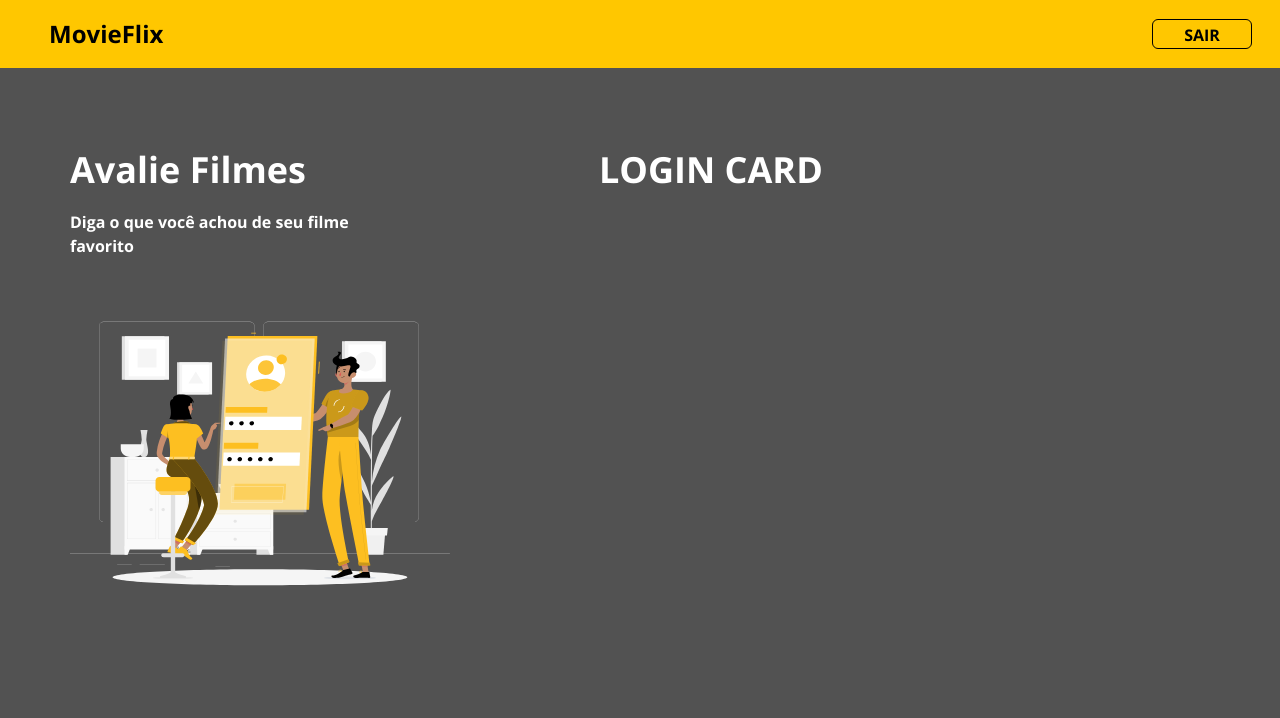
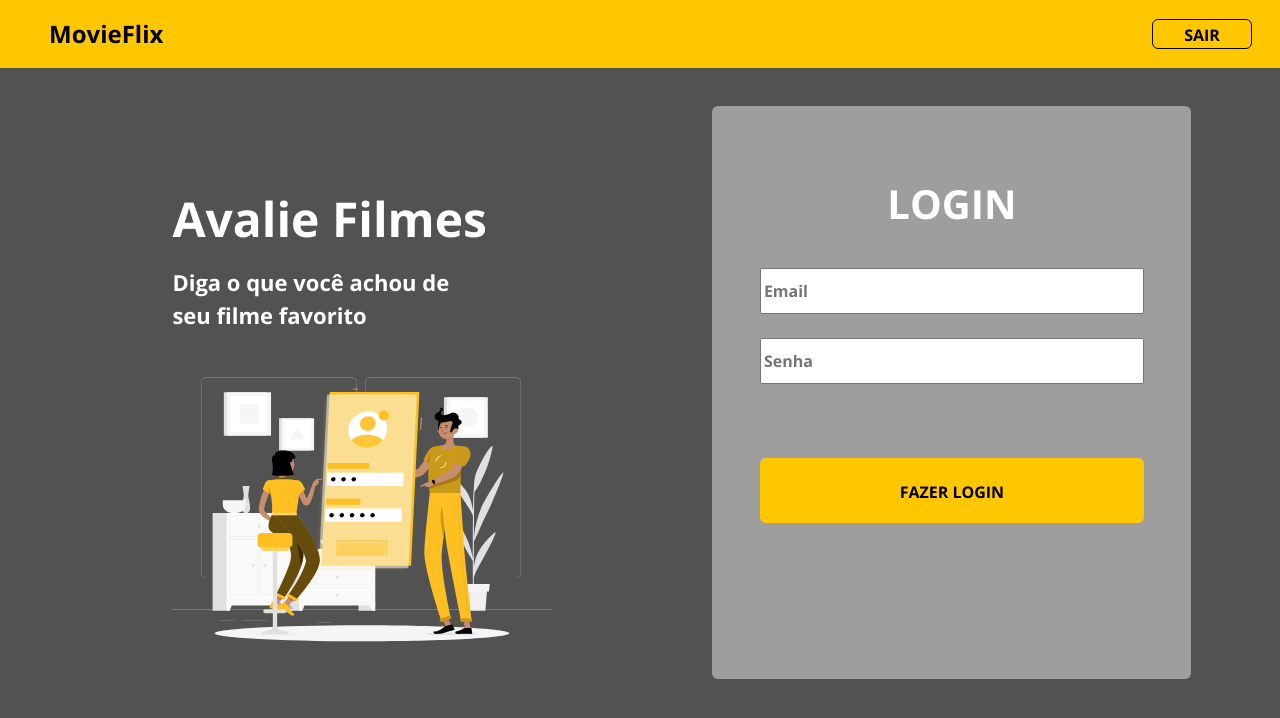
Before and after one commit to KEENNEEDYY/MovieFlix-frontweb, a React (Create React App) app: page / in a window 1280 px wide. Shown: the top 718 px of the page. Built offline with nearby package versions, Linux system fonts and the light colour scheme.

Commit message:
Custom Button and Login Card

```diff
--- a/src/App.css
+++ b/src/App.css
@@ -24,3 +24,8 @@ a, a:hover {
     text-decoration: none;
     color: unset;
 }
+
+.base-card{
+    background-color: #9E9E9E;
+    border-radius: 6px;
+}
--- a/src/components/Button/index.tsx
+++ b/src/components/Button/index.tsx
@@ -1,10 +1,14 @@
 import './styles.css';
 
-const Button = () => {
+type Props ={
+    value : string;
+}
+
+const Button = ({value} : Props) => {
     return(
         <div className="btn-container">
-            <button className="btn btn-primary">
-                <p>sair</p>
+            <button className="btn button btn-primary">
+                <p>{value}</p>
             </button>
         </div>
     )
--- a/src/components/Button/styles.css
+++ b/src/components/Button/styles.css
@@ -1,17 +1,15 @@
-
-
 .btn-container button{
     border: 1px solid black;
 }
 
-.btn{
-    height: 30px;
-    width: 100px;
+.button{
+    height: 50px;
+    width: 262px;
     padding: 0px;
     text-transform: uppercase;
 }
 
-.btn p{
+.button p{
     text-align: center;
     margin: -4% -4%;
 }
--- a/src/components/Navbar/index.tsx
+++ b/src/components/Navbar/index.tsx
@@ -1,4 +1,3 @@
-import Button from 'components/Button';
 import './styles.css';
 
 const Navbar = () => {
@@ -9,7 +8,11 @@ const Navbar = () => {
           <h4>MovieFlix</h4>
         </a>
       </div>
-      <Button />
+      <div className="nav-button">
+        <button className="btn nav-btn btn-primary">
+          <p>Sair</p>
+        </button>
+      </div>
     </nav>
   );
 };
--- a/src/components/Navbar/styles.css
+++ b/src/components/Navbar/styles.css
@@ -1,3 +1,19 @@
+.nav-button button{
+    border: 1px solid black;
+}
+
+.nav-btn{
+    height: 30px;
+    width: 100px;
+    padding: 0px;
+    text-transform: uppercase;
+}
+
+.nav-btn p{
+    text-align: center;
+    margin: -4% -4%;
+}
+
 .main-nav{
     height: 68px;
 }
@@ -8,7 +24,7 @@
     padding-bottom: 18px;
 }
 
-.btn-container{
+.nav-button{
     margin-right: 18px;
 }
 
@@ -16,7 +32,7 @@
     .main-nav h4{
         padding-left: 28px;
     }
-    .btn-container{
+    .nav-button{
         margin-right: 28px;
     }
 }
--- a/src/pages/Home/Login/index.tsx
+++ b/src/pages/Home/Login/index.tsx
@@ -1,6 +1,22 @@
+import Button from 'components/Button';
+import './styles.css';
+
 const Login = () => {
     return(
-        <></>
+        <div className="base-card">
+            <h1>Login</h1>
+            <form >
+                <div className="mb-4">
+                    <input type="text" placeholder="Email" name="username"/>
+                </div>
+                <div className="mb-2">
+                    <input type="password" placeholder="Senha" name="password" />
+                </div>
+                <div className="login-submit">
+                    <Button value="Fazer Login"/>
+                </div>
+            </form>
+        </div>
     );
 };
 
--- /dev/null
+++ b/src/pages/Home/Login/styles.css
@@ -0,0 +1,53 @@
+.base-card{
+    background-color: #9E9E9E;
+    width: 298px;
+    height: 464px;
+    margin: 11px 11px;
+    text-align: center;
+}
+
+.base-card h1{
+    margin-bottom: 40px;
+    padding-top: 59px;
+    text-transform: uppercase;
+    font-weight: 400;
+}
+
+.login-submit{
+    margin-top: 54px;
+}
+
+.login-submit button{
+    border: none;
+}
+
+@media (min-width:576px) {
+    .base-card{
+        margin: 1vh 24vw;
+    }
+}
+
+@media (min-width: 1200px) {
+    .base-card{
+        margin: 4.8vh 11px;
+        width: 479px;
+        height: 573px;
+    }
+    .base-card h1{
+        padding-top: 74px;
+    }
+    .base-card input{
+        width: 384px;
+        height: 46px;
+    }
+    .login-submit{
+        margin-top: 74px;
+        margin-left: 0;
+        margin-right: 0;
+    }
+    .login-submit button{
+        width: 384px;
+        height: 65px;
+        padding-top: 1vh;
+    }
+}
--- a/src/pages/Home/index.tsx
+++ b/src/pages/Home/index.tsx
@@ -1,4 +1,5 @@
 import { ReactComponent as MainImage } from 'assets/images/main-image.svg';
+import Login from './Login';
 
 import './styles.css'
 
@@ -13,7 +14,7 @@ const Home = () => {
           <MainImage />
         </div>
         <div className="login-container">
-            <h5>LOGIN CARD</h5>
+            <Login />
         </div>
       </div>
     </div>
--- a/src/pages/Home/styles.css
+++ b/src/pages/Home/styles.css
@@ -1,9 +1,6 @@
 .container{
     padding: 0px;
-    margin-top: 80px;
-    margin-bottom: 110px;
-    margin-left: 70px;
-    margin-right: 105px;
+    margin: 0px;
 }
 
 .home-container{
@@ -13,6 +10,7 @@
 .text-container{
     display: none;
     margin: 0px;
+    margin-right: 149px;
 }
 .text-container h5{
     margin-bottom: 19px;
@@ -29,13 +27,31 @@
 }
 
 .login-container{
-    margin-left: 149px;
+    text-align: center;
 }
 
-@media (min-width: 768px) {
+@media (min-width: 1200px) {
+    .container{
+        padding: 0px;
+        margin-bottom: 110px;
+        margin-left: 70px;
+        margin-right: 105px;
+    }
+
+    .text-container{
+        margin-top: 46px;
+    }
+    .text-container h5{
+        font-size: 48px;
+    }
+    .text-container p{
+        font-size: 22px;
+    }
 
     .home-container{
         flex-direction: row;
+        align-items: center;
+        margin-left: 8vw;
     }
 
     .text-container{
```
